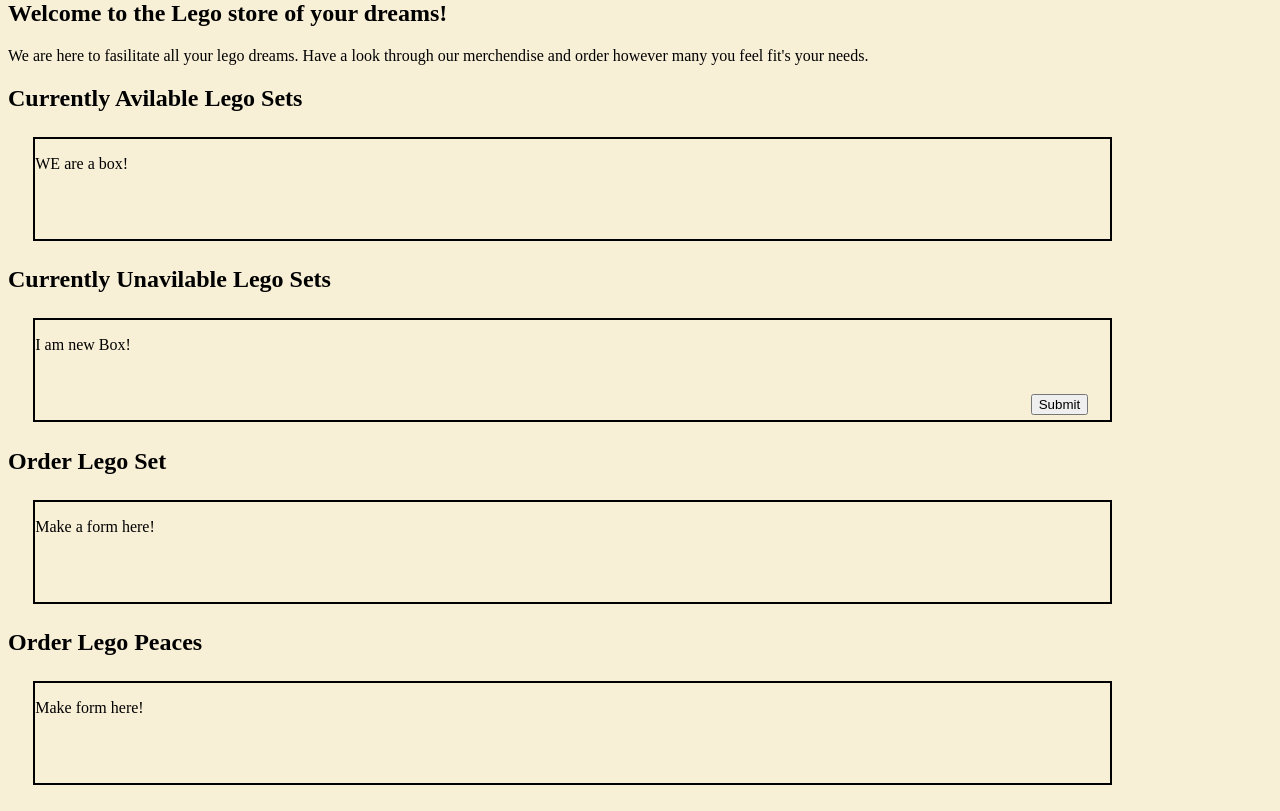
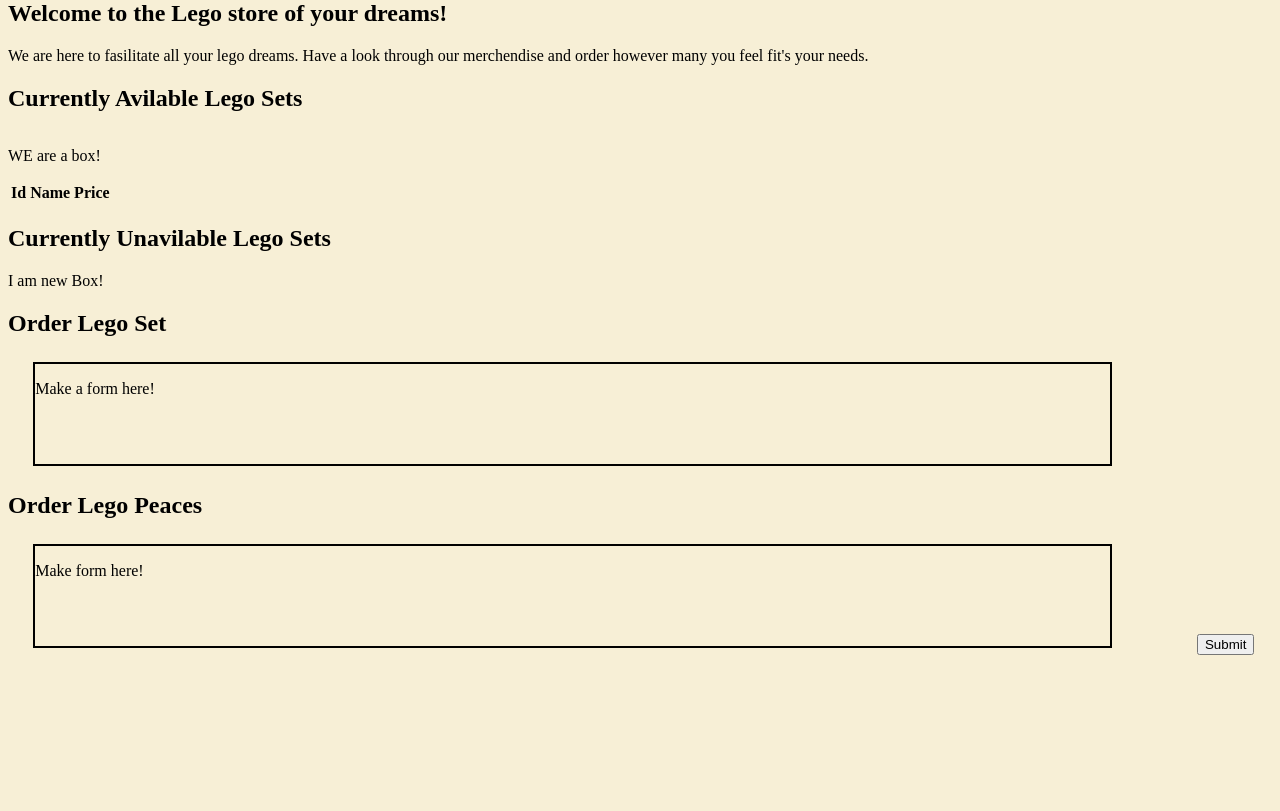
Before and after one commit to s02blom/LegoWebStore, a Flask app: template LegoWebStore/app/templates/frontpage.html in a window 1280 px wide. Shown: the part 105-916 px from the top of the page. After the commit the page ends 760 px from the top, so only its background shows below. Run offline with Flask 3, Linux system fonts and the light colour scheme; the template is opened without the code that fills it, so the values that code supplies are empty.

Commit message:
Create table for lego_sets

```diff
--- a/LegoWebStore/app/templates/frontpage.html
+++ b/LegoWebStore/app/templates/frontpage.html
@@ -9,12 +9,26 @@
         our merchendise and order however many you feel fit's your needs.
     </p>
     <h2>Currently Avilable Lego Sets</h2>
-    <div class = "box">
+    <div class = "sql", style="overflow-y:auto">
         <p>WE are a box!</p>
+        <table>
+            <tr>
+                <th>Id</th>
+                <th>Name</th>
+                <th>Price</th>
+            </tr>
+            {% for set in lego_sets%}
+                <tr>
+                    <th>{{set[0]}}</th>
+                    <th>{{set[1]}}</th>
+                    <th>{{set[2]}}</th>
+                </tr>
+            {%endfor%}
+        </table>
     </div>
 
     <h2>Currently Unavilable Lego Sets</h2>
-    <div class="box">
+    <div class="sql">
         <p>I am new Box!</p>
         <div class="button">
             <button type="button">Submit</button>
```
